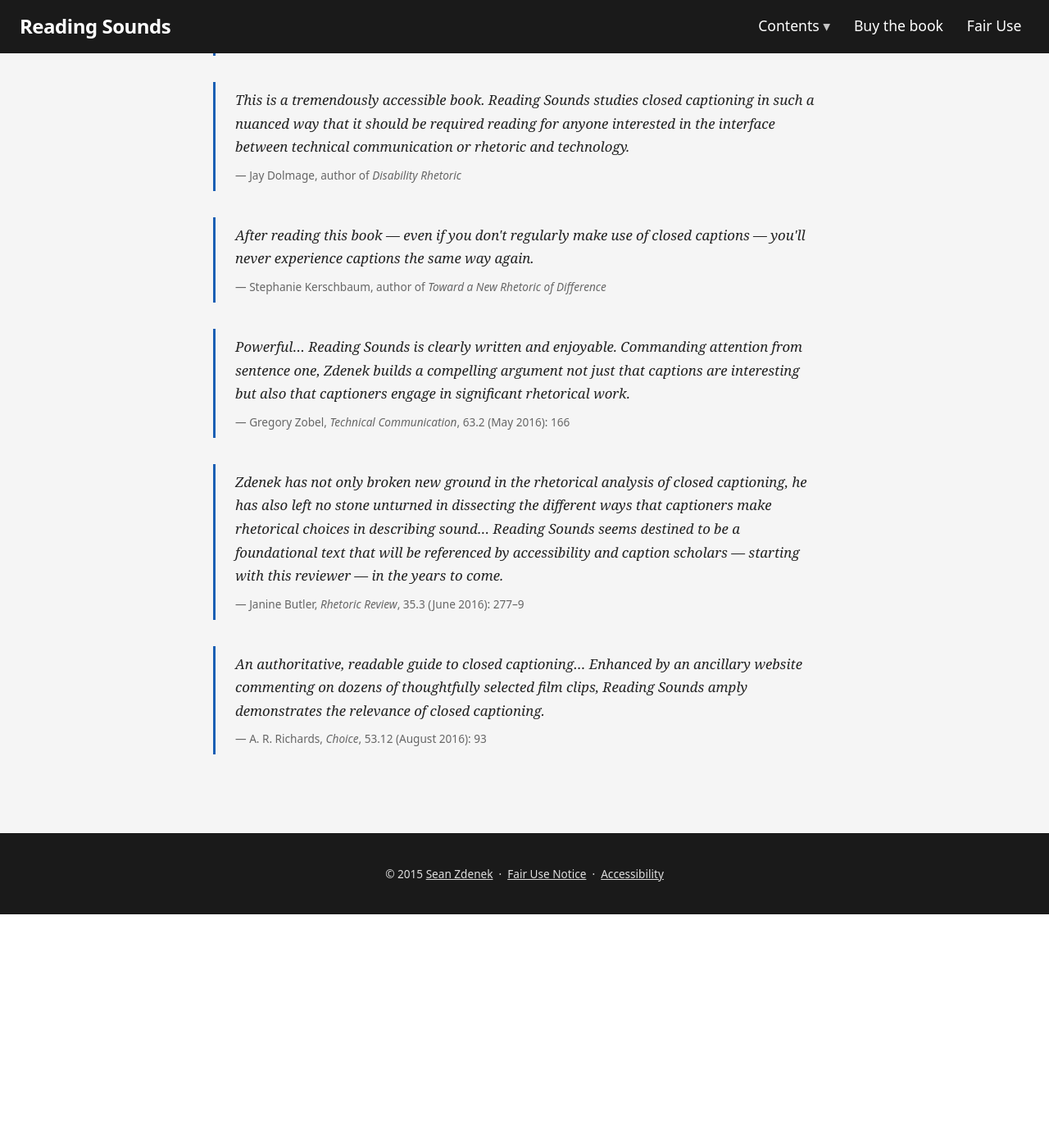
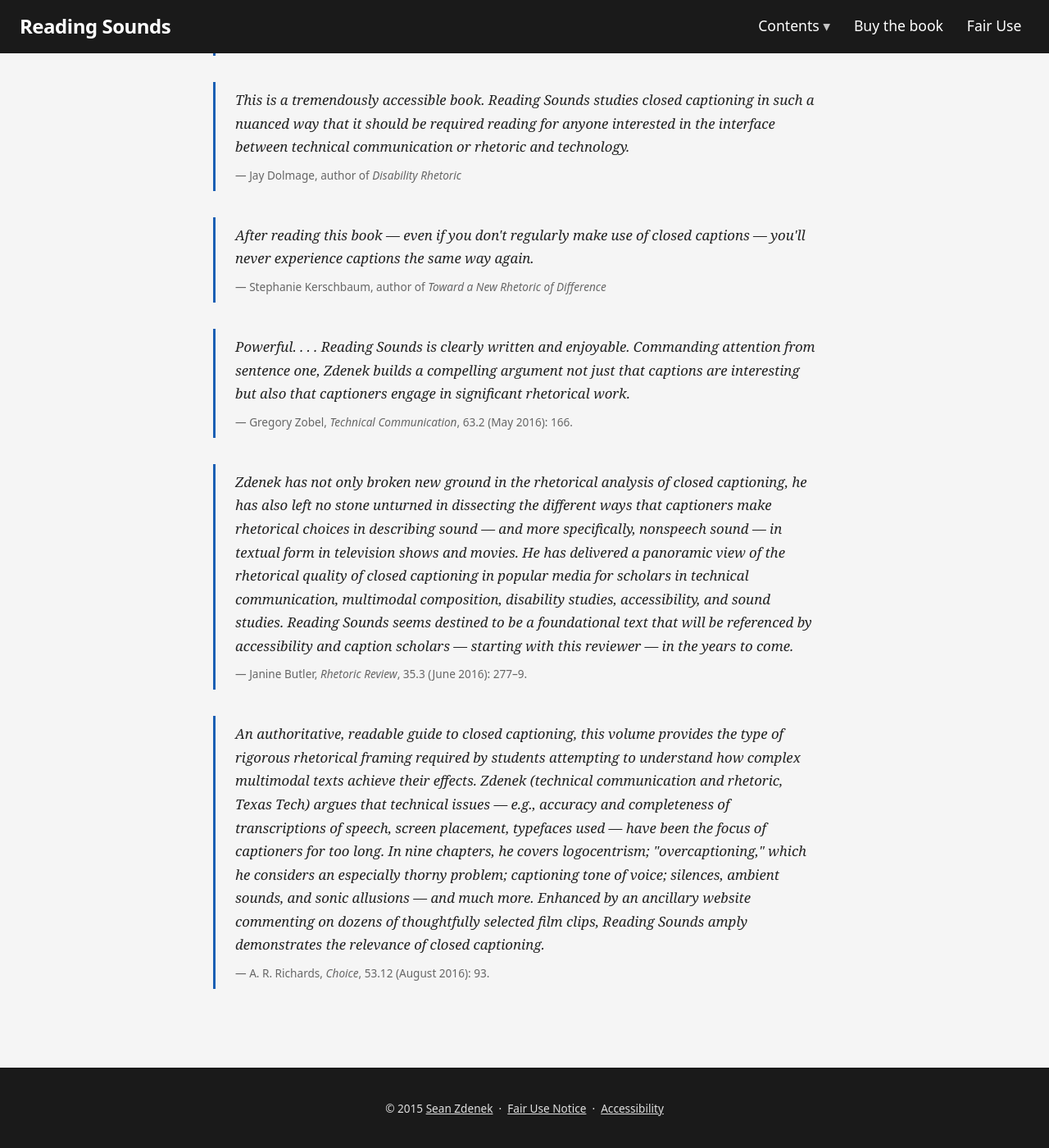
Before and after one commit to szdenek/readingsounds-site, a Jekyll site: the page built from index.html, in a window 1280 px wide and 1400 px high, scrolled down 1662 px. Shown: the whole window at 82% size. Built offline with Jekyll 4.4.1, drawn with Linux system fonts in a browser that asks for light colours; before the commit the page ends 2777 px from its top, so only the background shows below that.

Commit message:
Update praise quotes to full accurate text
Restores complete Janine Butler and A. R. Richards quotes that were
previously truncated. Corrects ellipsis style in Zobel quote and
adds trailing periods to citation lines.

Co-Authored-By: Claude Sonnet 4.6 <noreply@anthropic.com>

```diff
--- a/index.html
+++ b/index.html
@@ -135,18 +135,18 @@ description: "A companion website for Reading Sounds: Closed-Captioned Media and
     </blockquote>
 
     <blockquote class="home-praise__quote">
-      <p>Powerful&hellip; Reading Sounds is clearly written and enjoyable. Commanding attention from sentence one, Zdenek builds a compelling argument not just that captions are interesting but also that captioners engage in significant rhetorical work.</p>
-      <footer>&mdash; Gregory Zobel, <cite>Technical Communication</cite>, 63.2 (May 2016): 166</footer>
+      <p>Powerful. . . . Reading Sounds is clearly written and enjoyable. Commanding attention from sentence one, Zdenek builds a compelling argument not just that captions are interesting but also that captioners engage in significant rhetorical work.</p>
+      <footer>&mdash; Gregory Zobel, <cite>Technical Communication</cite>, 63.2 (May 2016): 166.</footer>
     </blockquote>
 
     <blockquote class="home-praise__quote">
-      <p>Zdenek has not only broken new ground in the rhetorical analysis of closed captioning, he has also left no stone unturned in dissecting the different ways that captioners make rhetorical choices in describing sound&hellip; Reading Sounds seems destined to be a foundational text that will be referenced by accessibility and caption scholars — starting with this reviewer — in the years to come.</p>
-      <footer>&mdash; Janine Butler, <cite>Rhetoric Review</cite>, 35.3 (June 2016): 277&ndash;9</footer>
+      <p>Zdenek has not only broken new ground in the rhetorical analysis of closed captioning, he has also left no stone unturned in dissecting the different ways that captioners make rhetorical choices in describing sound — and more specifically, nonspeech sound — in textual form in television shows and movies. He has delivered a panoramic view of the rhetorical quality of closed captioning in popular media for scholars in technical communication, multimodal composition, disability studies, accessibility, and sound studies. Reading Sounds seems destined to be a foundational text that will be referenced by accessibility and caption scholars — starting with this reviewer — in the years to come.</p>
+      <footer>&mdash; Janine Butler, <cite>Rhetoric Review</cite>, 35.3 (June 2016): 277&ndash;9.</footer>
     </blockquote>
 
     <blockquote class="home-praise__quote">
-      <p>An authoritative, readable guide to closed captioning&hellip; Enhanced by an ancillary website commenting on dozens of thoughtfully selected film clips, Reading Sounds amply demonstrates the relevance of closed captioning.</p>
-      <footer>&mdash; A. R. Richards, <cite>Choice</cite>, 53.12 (August 2016): 93</footer>
+      <p>An authoritative, readable guide to closed captioning, this volume provides the type of rigorous rhetorical framing required by students attempting to understand how complex multimodal texts achieve their effects. Zdenek (technical communication and rhetoric, Texas Tech) argues that technical issues — e.g., accuracy and completeness of transcriptions of speech, screen placement, typefaces used — have been the focus of captioners for too long. In nine chapters, he covers logocentrism; "overcaptioning," which he considers an especially thorny problem; captioning tone of voice; silences, ambient sounds, and sonic allusions — and much more. Enhanced by an ancillary website commenting on dozens of thoughtfully selected film clips, Reading Sounds amply demonstrates the relevance of closed captioning.</p>
+      <footer>&mdash; A. R. Richards, <cite>Choice</cite>, 53.12 (August 2016): 93.</footer>
     </blockquote>
   </div>
 </section>
```
